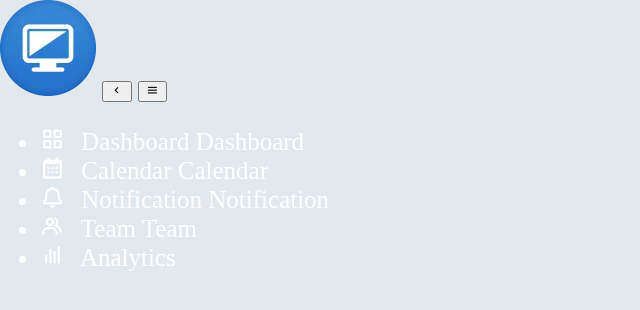
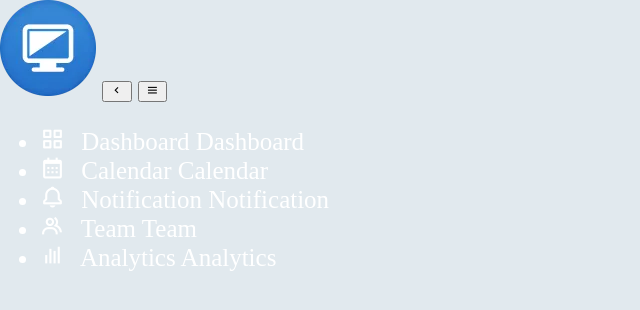
Before and after one commit to FRANCISCODANIEL03/Web_pages, a plain HTML site: page BARRA_LATERAL/index.html in a window 1280 px wide. Shown: the full height of the page, 0-640 px from the left. Drawn offline with nearby package versions, Linux system fonts and the light colour scheme; files that its build step writes are made by us from their sources.

Commit message:
add span

```diff
--- a/BARRA_LATERAL/index.html
+++ b/BARRA_LATERAL/index.html
@@ -56,7 +56,7 @@
                         <i class="bx bx-bar-chart nav-icon"></i>
                         <span class="nav-label">Analytics</span>
                     </a>
-
+                    <span class="nav-tooltip">Analytics</span>
                 </li>
             </ul>
 
```
